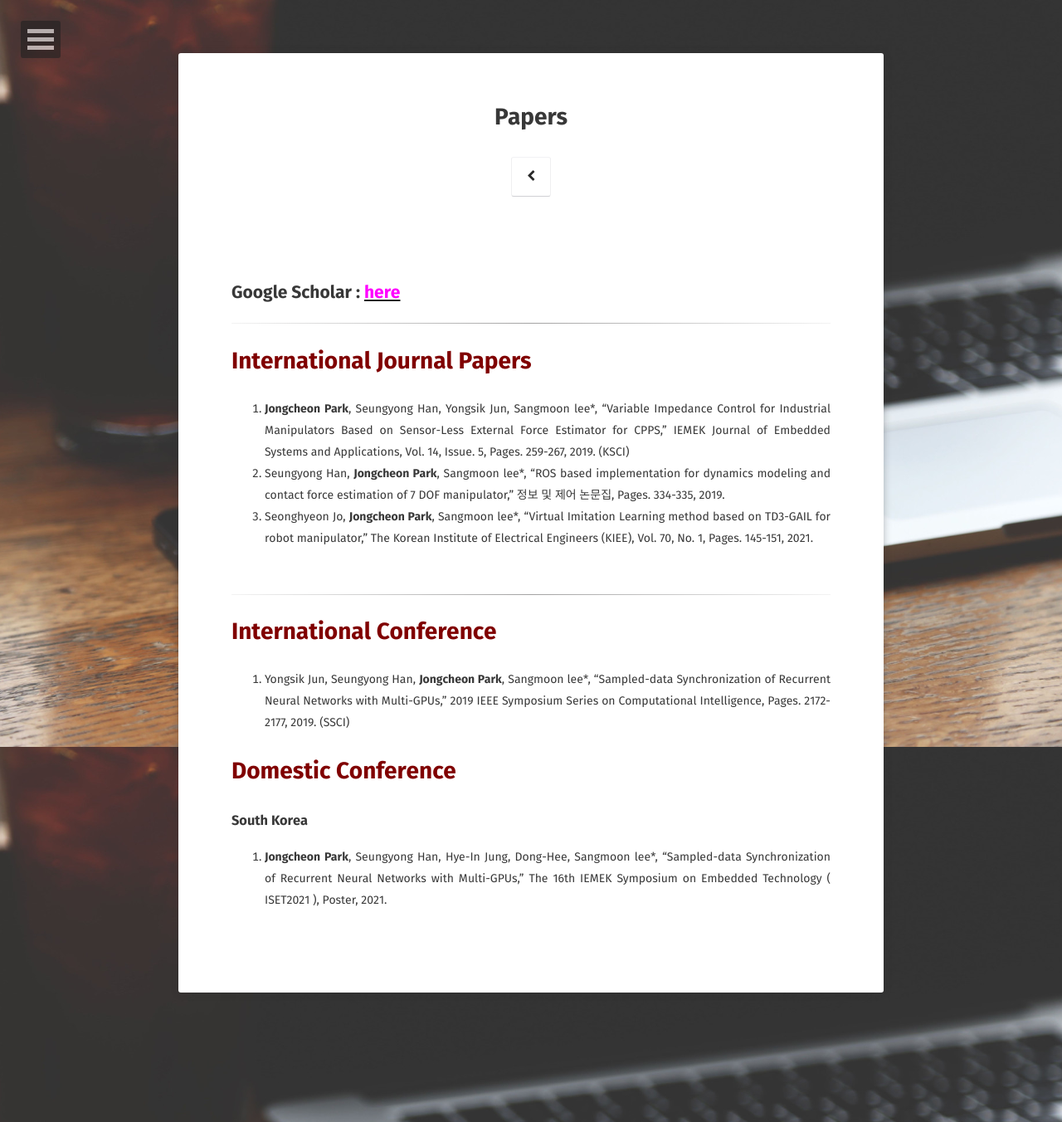
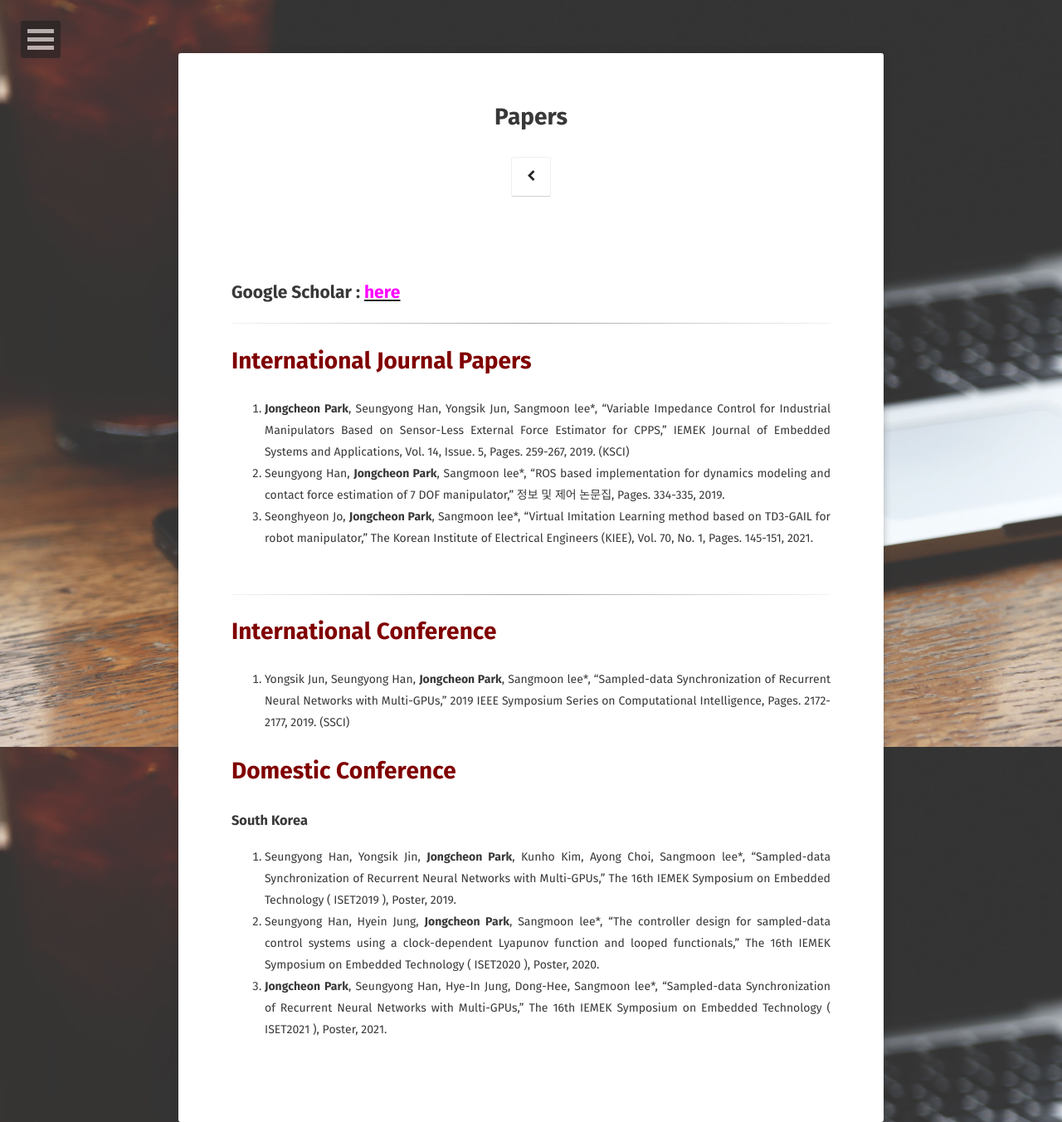
Before and after one commit to JongCheon-Park/JongCheon-Park.github.io, a Jekyll site: the page built from papers/index.md, in a window 1280 px wide. Shown: the whole page at 83% size. Built offline with Jekyll 4.4.1, drawn with Linux system fonts in a browser that asks for light colours; some web fonts are replaced.

Commit message:
Update index.md

```diff
--- a/papers/index.md
+++ b/papers/index.md
@@ -26,7 +26,9 @@ comments: false
 
 # <span style="color:#800000">Domestic Conference</span>
 ### South Korea
-1. **Jongcheon Park**, Seungyong Han, Hye-In Jung, Dong-Hee, Sangmoon lee*, "Sampled-data Synchronization of Recurrent Neural Networks with Multi-GPUs," The 16th IEMEK Symposium on Embedded Technology ( ISET2021 ), Poster, 2021.
+1. Seungyong Han, Yongsik Jin, **Jongcheon Park**, Kunho Kim, Ayong Choi, Sangmoon lee*, "Sampled-data Synchronization of Recurrent Neural Networks with Multi-GPUs," The 16th IEMEK Symposium on Embedded Technology ( ISET2019 ), Poster, 2019.
+2. Seungyong Han, Hyein Jung, **Jongcheon Park**, Sangmoon lee*, "The controller design for sampled-data control systems using a clock-dependent Lyapunov function and looped functionals," The 16th IEMEK Symposium on Embedded Technology ( ISET2020 ), Poster, 2020.
+3. **Jongcheon Park**, Seungyong Han, Hye-In Jung, Dong-Hee, Sangmoon lee*, "Sampled-data Synchronization of Recurrent Neural Networks with Multi-GPUs," The 16th IEMEK Symposium on Embedded Technology ( ISET2021 ), Poster, 2021.
 
 
 <br>
```
